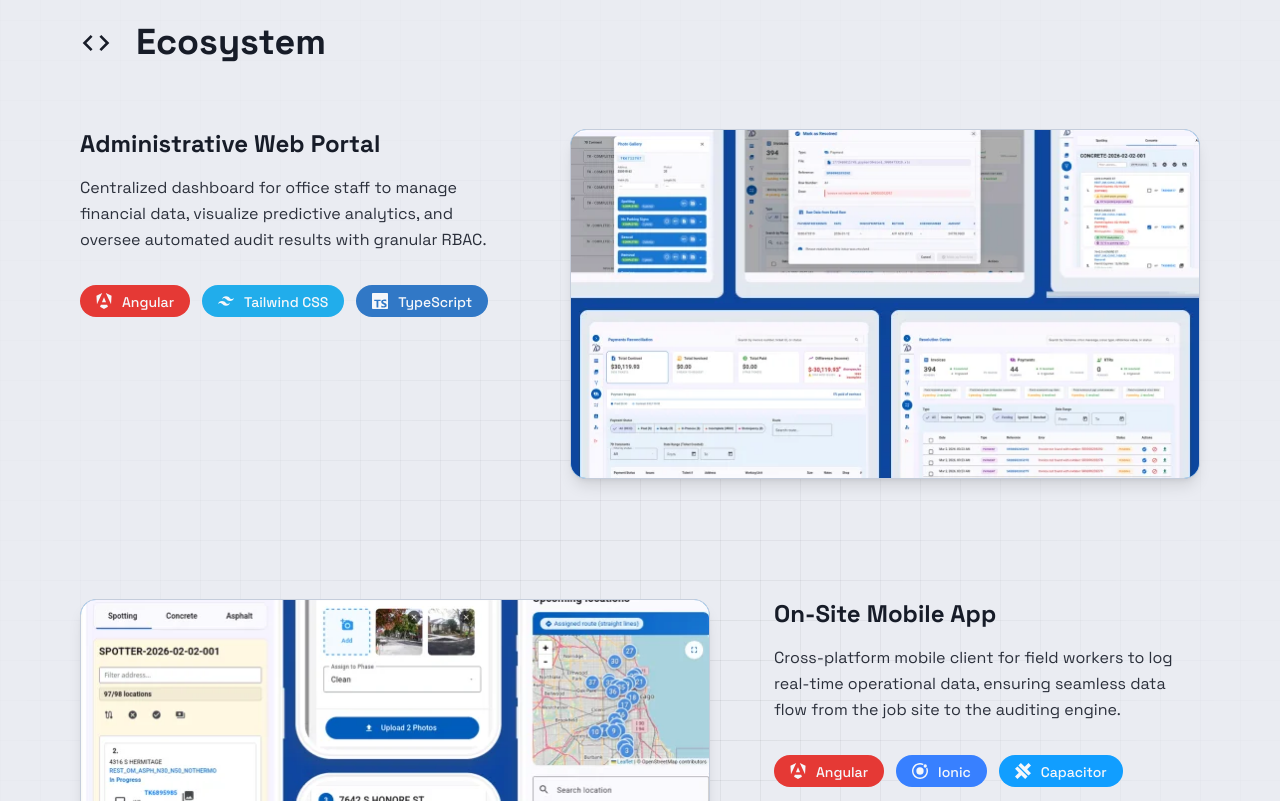
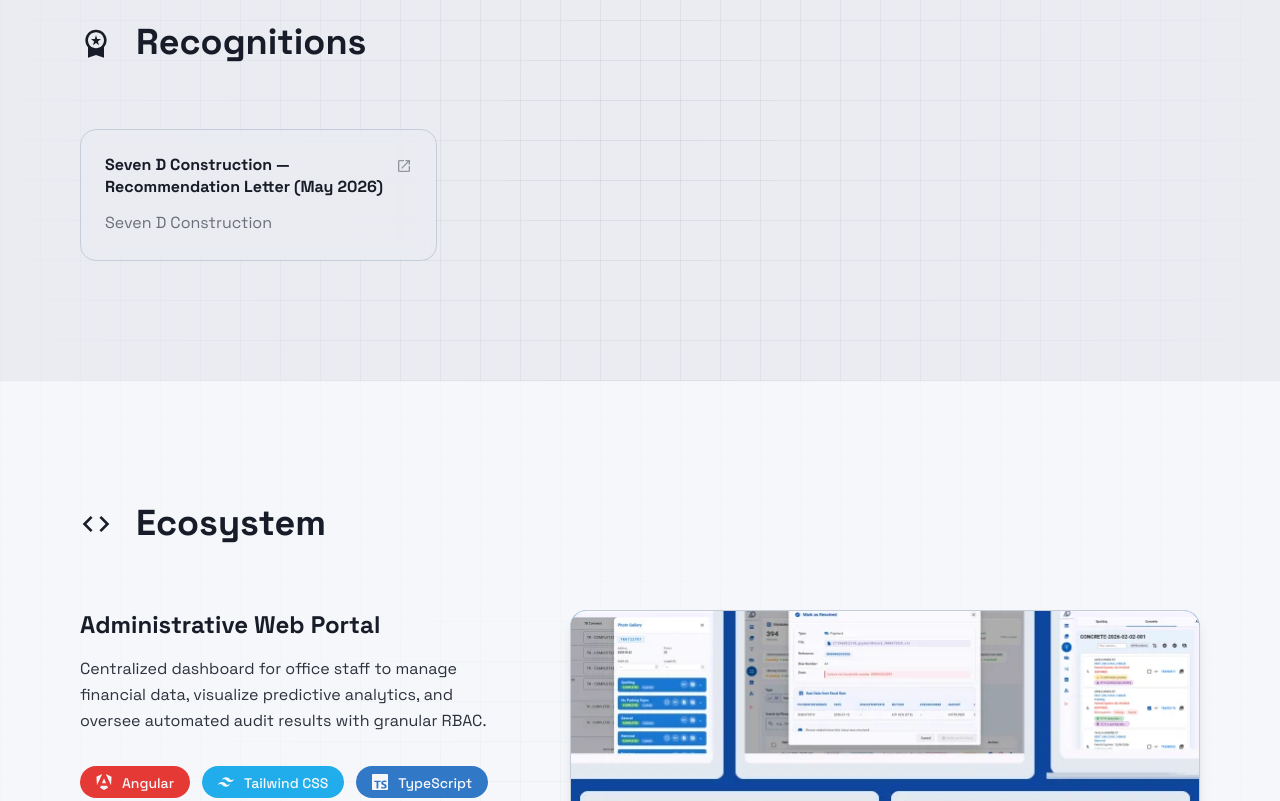
Before and after one commit to chrisssp/portfolio, a Next.js app: page /en/projects/7dcompass in a window 1280 px wide. Shown: the part 1259-2060 px from the top of the page. Built offline with nearby package versions, Linux system fonts and the light colour scheme.

Commit message:
feat(projects): add certificate file paths to 7dcompass project
Link recommendation letter PDFs and add issuer metadata for the Seven D Construction certificates in both English and Spanish.

```diff
--- a/i18n/modules/projects/7dcompass.ts
+++ b/i18n/modules/projects/7dcompass.ts
@@ -6,6 +6,13 @@ export const project7dCompass = {
       heroImagePath: "/assets/images/projects/7dcompass/hero.webp",
       techStack: ["angular", "nodejs", "postgresql", "typescript", "ionic"],
       links: [{ type: "demo", url: "https://7d-compass.com/" }],
+      certificates: [
+         {
+            filePath:
+               "/assets/docs/certificates/Recomendation_7D_Construction_Christian_Serrano_en.pdf",
+            issuer: "Seven D Construction",
+         },
+      ],
       ecosystem: [
          {
             imagePath: "/assets/images/projects/7dcompass/specific1.webp",
@@ -34,6 +41,9 @@ export const project7dCompass = {
          solution:
             "A centralized audit engine with complex validation logic that flags discrepancies in real-time, reducing the monthly reconciliation window from weeks to hours.",
       },
+      certificates: [
+         { title: "Seven D Construction — Recommendation Letter (May 2026)" },
+      ],
       ecosystem: {
          items: [
             {
@@ -68,6 +78,13 @@ export const project7dCompass = {
          solution:
             "Un motor de auditoría centralizado con lógica de validación compleja que marca discrepancias en tiempo real, reduciendo la ventana de conciliación mensual de semanas a horas.",
       },
+      certificates: [
+         {
+            title: "Seven D Construction — Carta de recomendación (May 2026)",
+            filePath:
+               "/assets/docs/certificates/Recomendacion_7D_Construction_Christian_Serrano_es.pdf",
+         },
+      ],
       ecosystem: {
          items: [
             {
```
Also changed, not shown: 2 other files (tests, documents, lock files or other folders).
